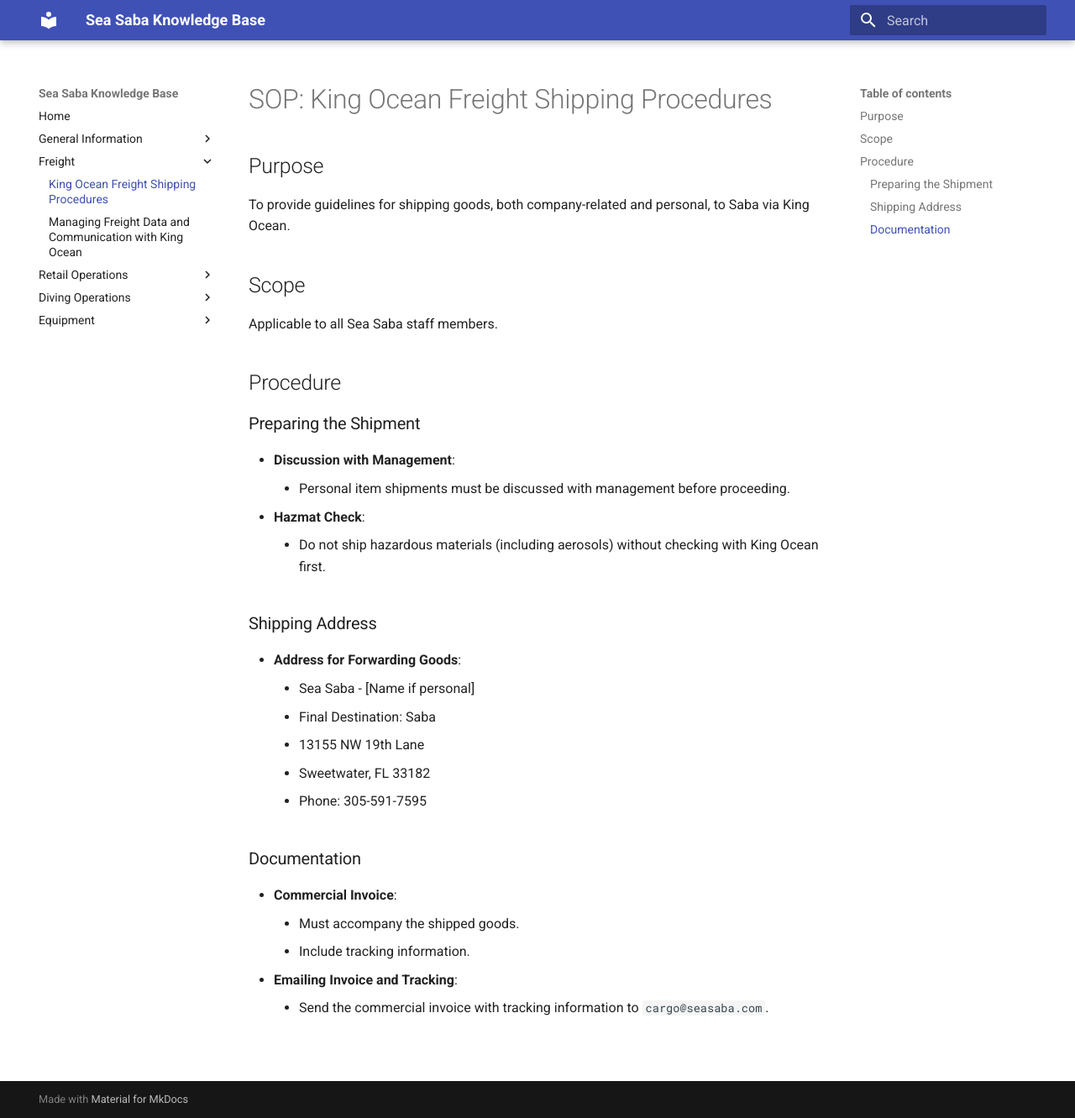
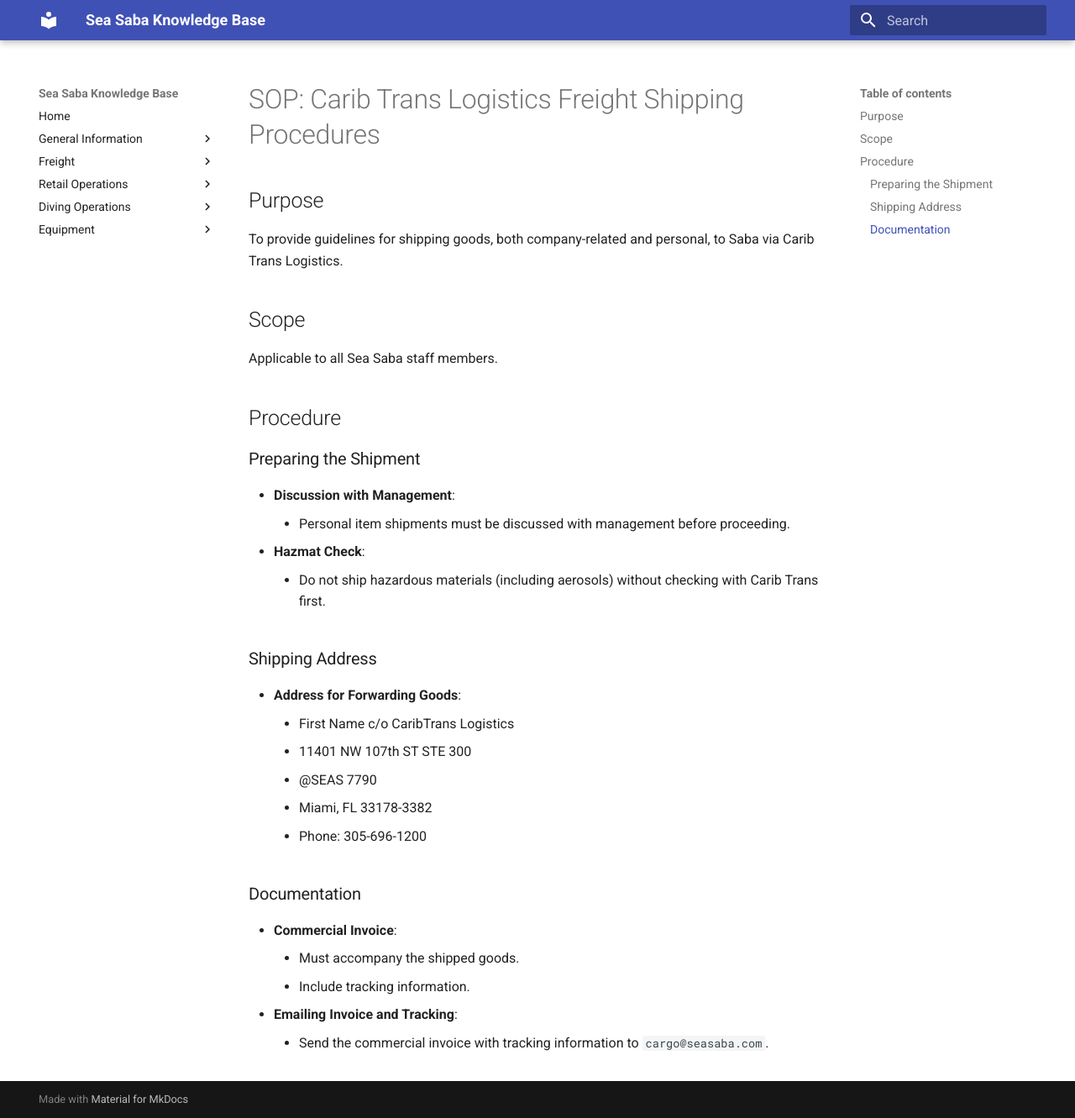
Before and after one commit to spizeck/Sea-Saba-Knowledge-Base, an MkDocs documentation site: the page built from docs/Freight/ShippingCaribTrans.md, in a window 1280 px wide and 1331 px high. Shown: the whole window at 84% size. Built offline with MkDocs 1.6.1 and Material for MkDocs 9.7.7, drawn with Linux system fonts in a browser that asks for light colours.

Commit message:
On branch main Your branch is up to date with 'origin/main'.
Changes to be committed:
	new file:   docs/Freight/CaribTransDocs.md
	deleted:    docs/Freight/KingOceanDocs.md
	renamed:    docs/Freight/ShippingKingOcean.md -> docs/Freight/ShippingCaribTrans.md

```diff
--- a/docs/Freight/ShippingKingOcean.md
+++ b/docs/Freight/ShippingCaribTrans.md
@@ -1,7 +1,7 @@
-# SOP: King Ocean Freight Shipping Procedures
+# SOP: Carib Trans Logistics Freight Shipping Procedures
 
 ## Purpose
-To provide guidelines for shipping goods, both company-related and personal, to Saba via King Ocean.
+To provide guidelines for shipping goods, both company-related and personal, to Saba via Carib Trans Logistics.
 
 ## Scope
 Applicable to all Sea Saba staff members.
@@ -12,15 +12,15 @@ Applicable to all Sea Saba staff members.
 - **Discussion with Management**:
     - Personal item shipments must be discussed with management before proceeding.
 - **Hazmat Check**:
-    - Do not ship hazardous materials (including aerosols) without checking with King Ocean first.
+    - Do not ship hazardous materials (including aerosols) without checking with Carib Trans first.
 
 ### Shipping Address
 - **Address for Forwarding Goods**:
-    - Sea Saba - [Name if personal]
-    - Final Destination: Saba
-    - 13155 NW 19th Lane
-    - Sweetwater, FL 33182
-    - Phone: 305-591-7595
+    - First Name c/o CaribTrans Logistics
+    - 11401 NW 107th ST STE 300
+    - @SEAS 7790
+    - Miami, FL 33178-3382
+    - Phone: 305-696-1200
 
 ### Documentation
 - **Commercial Invoice**:
```
Also changed, not shown: docs/Freight/CaribTransDocs.md (added, +42 -0 lines), docs/Freight/KingOceanDocs.md (deleted, +0 -42 lines).
